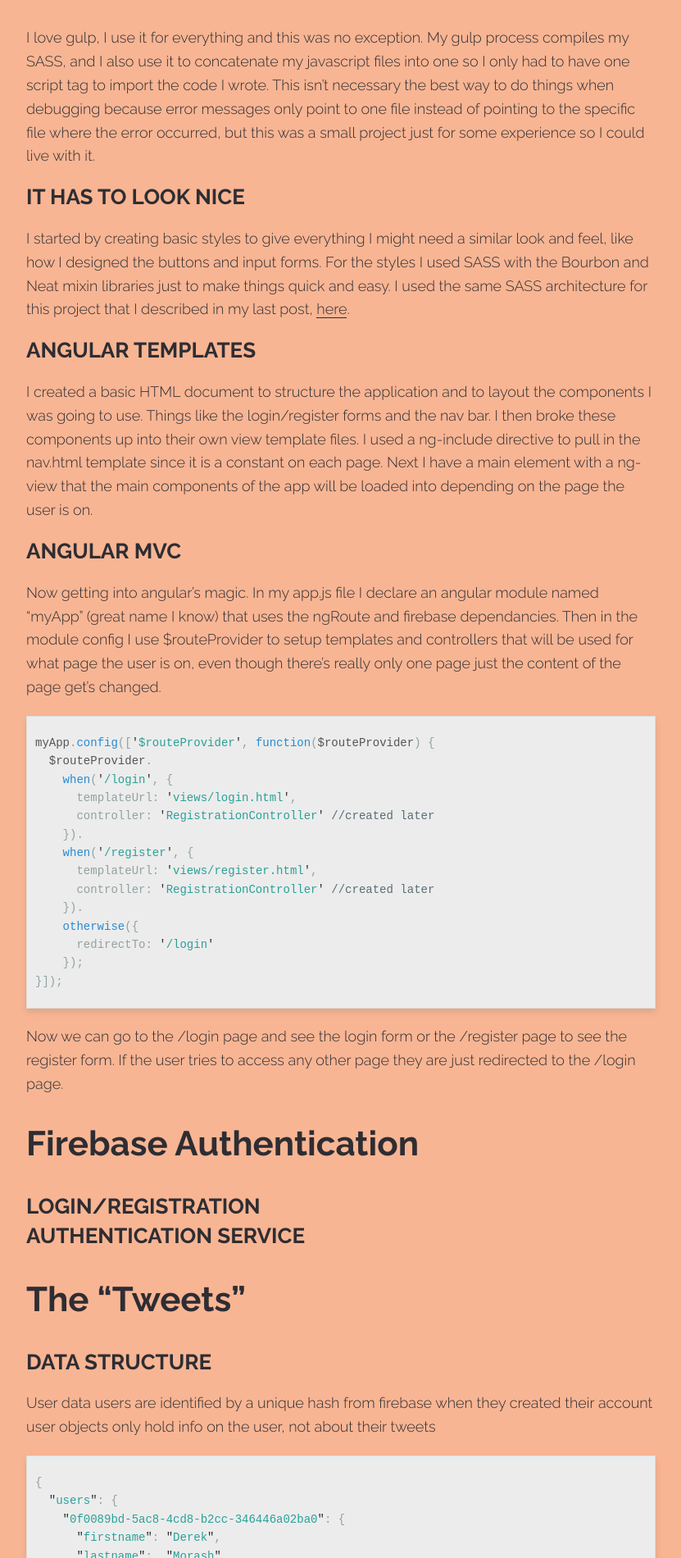
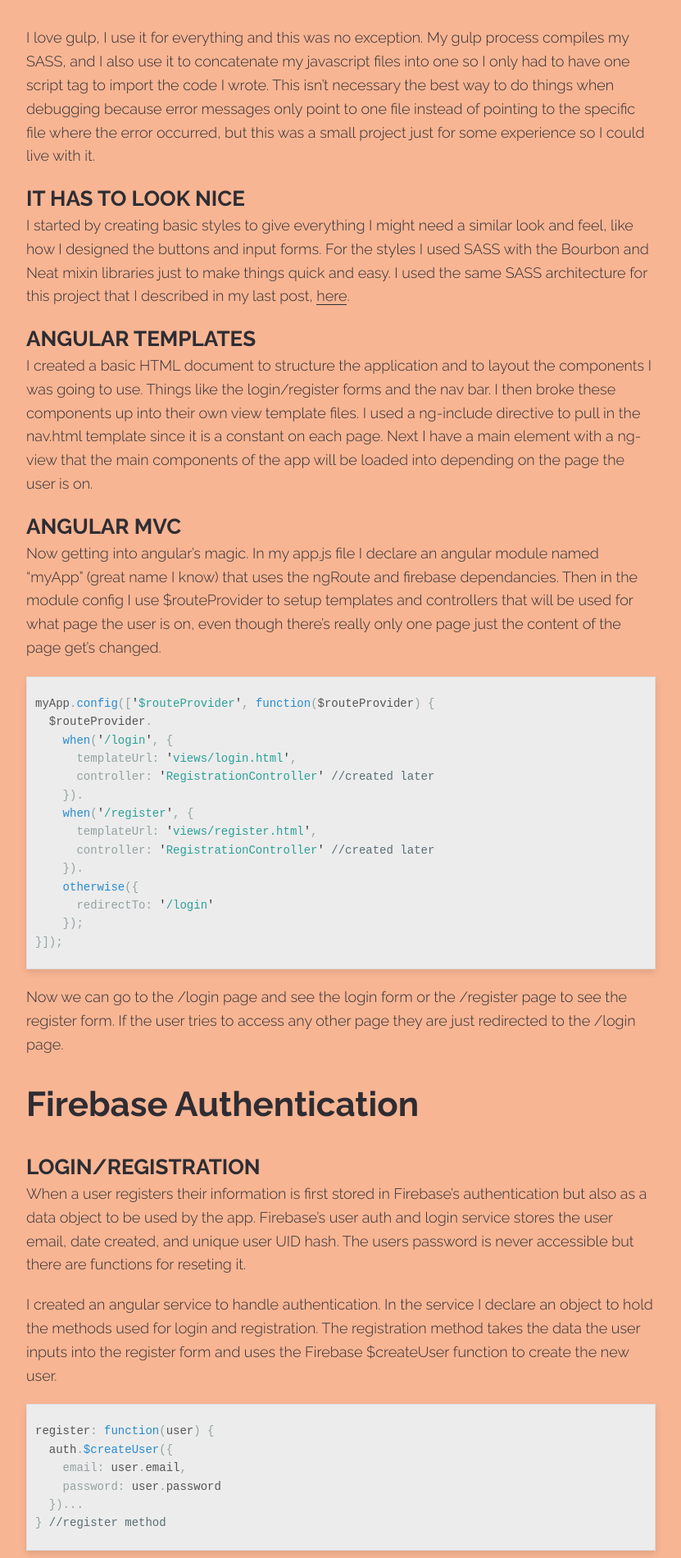
Before and after one commit to derekmorash/New-Portfolio, a Jekyll site: the page built from _posts/2016-03-07-angular-twtter-clone.md, in a window 1280 px wide. Shown: the part 472-2372 px from the top of the page at 82% size, without its empty margins (224-1055 px from the left). Built offline with Jekyll 4.4.1, drawn with Linux system fonts in a browser that asks for light colours; nearby versions of some CDN libraries; comment, search, counter and statistics services are not loaded; some of the changed text lies outside the part shown.

Commit message:
Writing registration

```diff
--- a/_posts/2016-03-07-angular-twtter-clone.md
+++ b/_posts/2016-03-07-angular-twtter-clone.md
@@ -45,19 +45,49 @@
 ### Login/Registration
 <!-- Page Routes/MVC -->
 
-### Authentication Service
-<!-- Angular Service -->
-<!-- making sure a user is logged in -->
+When a user registers their information is first stored in Firebase's authentication but also as a data object to be used by the app. Firebase's user auth and login service stores the user email, date created, and unique user UID hash. The users password is never accessible but there are functions for reseting it.
 
-## The "Tweets"
-
-### Data Structure
-
-User data
-users are identified by a unique hash from firebase when they created their account
-user objects only hold info on the user, not about their tweets
+I created an angular service to handle authentication. In the service I declare an object to hold the methods used for login and registration. The registration method takes the data the user inputs into the register form and uses the Firebase $createUser function to create the new user.
 
 {% highlight javascript %}
+register: function(user) {
+  auth.$createUser({
+    email: user.email,
+    password: user.password
+  })...
+} //register method
+{% endhighlight %}
+
+After the user is created created we get a promise back from Firebase, here we can store the rest of the user data in an object using the Firebase .set method that we key using the unique key generated by Firebase for that user __"regUser: regUser.uid,"__. After the user data is stored we also catch any errors that might occur, like if the email has already been registered.
+
+{% highlight javascript %}
+register: function(user) {
+  //create firebase user, pass it an object of user info
+  auth.$createUser({
+    email: user.email,
+    password: user.password
+  }).then(function(regUser) { //callback promise from firebase
+
+    //when the user is register, store their info as an object
+    var regRef = new Firebase(FIREBASE_URL + 'users')
+      .child(regUser.uid).set({
+        date:      Firebase.ServerValue.TIMESTAMP,
+        regUser:   regUser.uid,
+        firstname: user.firstname,
+        lastname:  user.lastname,
+        email:     user.email
+      }); //user info
+
+    myObject.login(user);
+  }).catch(function(error) { //catch any errors from firebase (email already registered)
+    $rootScope.message = error.message;
+  }); //auth.createUser()
+} //register method
+{% endhighlight %}
+
+The user data that gets store is structured like this:
+
+{% highlight json %}
 {
   "users": {
     "0f0089bd-5ac8-4cd8-b2cc-346446a02ba0": {
@@ -77,13 +107,23 @@
   }
 }
 {% endhighlight %}
+
+### Authentication Service
+<!-- Angular Service -->
+<!-- making sure a user is logged in -->
+
+## The "Tweets"
+
+### Data Structure
+
+
 <!-- Putting tweets inside the user objects? -->
 <!-- NO! Creating a tweet object -->
 
 
 
 
-{% highlight javascript %}
+{% highlight json %}
 {
   "users": {...},
   "tweets" : {
--- a/assets/css/3-layouts/_posts.sass
+++ b/assets/css/3-layouts/_posts.sass
@@ -46,6 +46,9 @@
         display: block
         max-width: 100%
 
+      p
+       margin: 0 0 20px 0
+
       a
         word-wrap: break-word
 
--- a/assets/css/main.css
+++ b/assets/css/main.css
@@ -1658,6 +1658,8 @@
       body.posts .post--article img, body.posts .post--article video {
         display: block;
         max-width: 100%; }
+      body.posts .post--article p {
+        margin: 0 0 20px 0; }
       body.posts .post--article a {
         word-wrap: break-word; }
       body.posts .post--article #disqus_thread {
```
